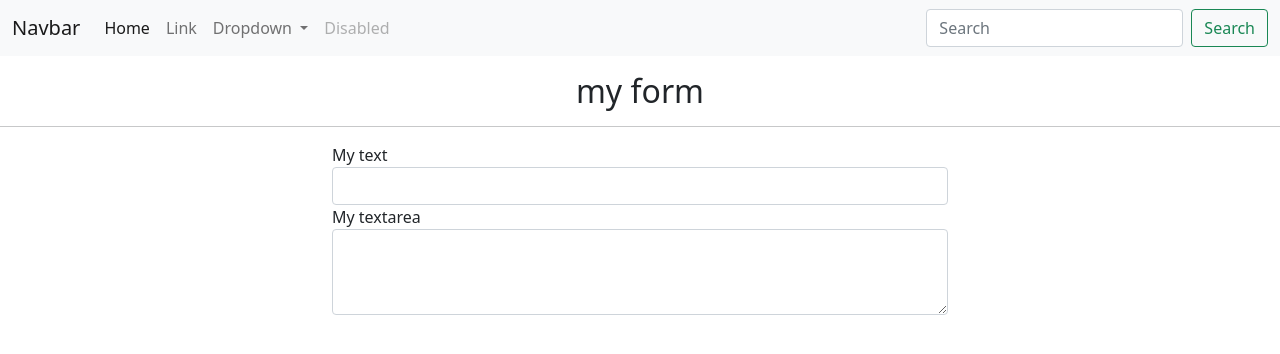
After one commit to pradeepkhadka505/django-traning, a Django app: page /myform in a window 1280 px wide. The commit adds this page. Shown: the top 354 px of the page. Run offline with Django 3.2, Linux system fonts and the light colour scheme.

Commit message:
front end of the app is desigin

```diff
--- a/myproject/myapp/urls.py
+++ b/myproject/myapp/urls.py
@@ -16,6 +16,8 @@ urlpatterns = [
     path('myimage2', views.my_image2, name="myimage2"),
     path('myimage3', views.my_image3, name="myimage3"),
     path('myimage4', views.my_image4, name='myimage4'),
-    path('myimage5/<str:imagename>', views.my_image5, name='myimage5')
+    path('myimage5/<str:imagename>', views.my_image5, name='myimage5'),
+    path('myform', views.my_form, name="myform")
+
 
 ]
--- a/myproject/myapp/views.py
+++ b/myproject/myapp/views.py
@@ -63,5 +63,7 @@ def my_image5(request, imagename):
         var = False
 
     my_dict = { "var" : var}
+    return render(request,'myimage5.html', context=my_dict)
 
-    return render(request,'myimage5.html', context=my_dict)
+def my_form(request):
+    return render(request, 'myform.html')
--- a/myproject/templates/index.html
+++ b/myproject/templates/index.html
@@ -8,7 +8,7 @@
     <!-- Bootstrap CSS -->
     <link href="https://cdn.jsdelivr.net/npm/bootstrap@5.0.2/dist/css/bootstrap.min.css" rel="stylesheet" integrity="sha384-EVSTQN3/azprG1Anm3QDgpJLIm9Nao0Yz1ztcQTwFspd3yD65VohhpuuCOmLASjC" crossorigin="anonymous">
 
-    <title>{% block title %} fist page {% endblock %} </title>
+    <title>{% block title %} {% endblock %} </title>
   </head>
   <body>
     <nav class="navbar navbar-expand-lg navbar-light bg-light">
--- /dev/null
+++ b/myproject/templates/myform.html
@@ -0,0 +1,22 @@
+{% extends 'index.html' %}
+{% block title %}  my form {% endblock %}
+{% block content %}
+    <h2 style="text-align: center; margin-top:1rem;"> my form </h2>
+    <hr/>
+    <div class="container-fluid">
+        <div class="row">
+            <div class="col-md-6" style="margin: 0 auto">
+                <form method="" action="">
+                    <div class="form-group">
+                        <label for="mytext">My text </label>
+                        <input class="form-control" type="text" id="mytext" name="mytext">
+                    </div>
+                    <div class="form-group">
+                        <label for="mytextarea">My textarea </label>
+                        <textarea class="form-control" rows="3"  id="mytextarea" name="mytextarea"></textarea>
+                    </div>
+                </form>
+            </div>
+        </div>
+    </div>
+{% endblock %}
--- a/myproject/templates/myimage5.html
+++ b/myproject/templates/myimage5.html
@@ -14,7 +14,6 @@
                 <img src="{% static 'python.png' %}" class="img-fluid" alt="Responsive image">
             </div>
         {% endif %}
-
     </div>
 </div>
 {% endblock %}
```
